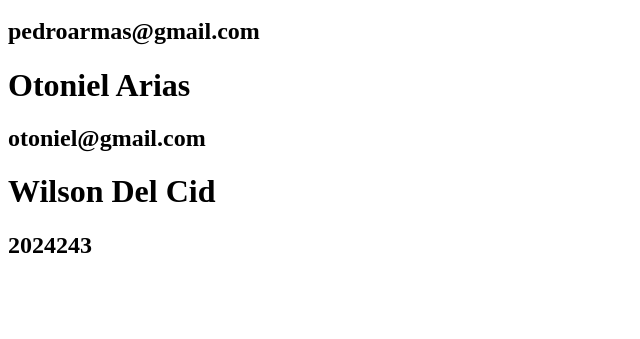
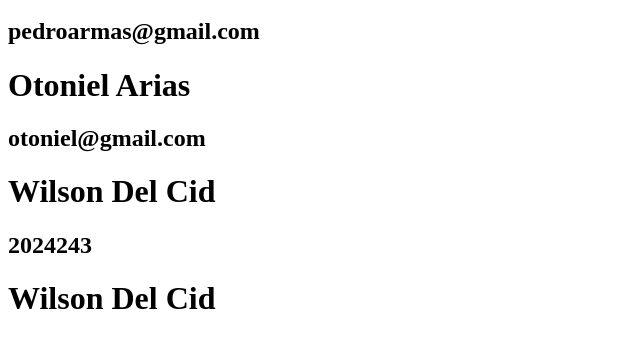
Before and after one commit to wdelcid-2024243/AdriEjemplo, a plain HTML site: page index.html in a window 1280 px wide. Shown: the part 634-973 px from the top of the page, without its empty margins (0-640 px from the left). Before the commit the page ends 913 px from the top, so only its background shows below. Drawn offline with Linux system fonts and the light colour scheme.

Commit message:
Agregar nombre completo en h1

```diff
--- a/index.html
+++ b/index.html
@@ -30,5 +30,7 @@
 
     <h1>Wilson Del Cid</h1>
     <h2>2024243</h2>
+
+    <h1>Wilson Del Cid</h1>
 </body>
 </html>
```
